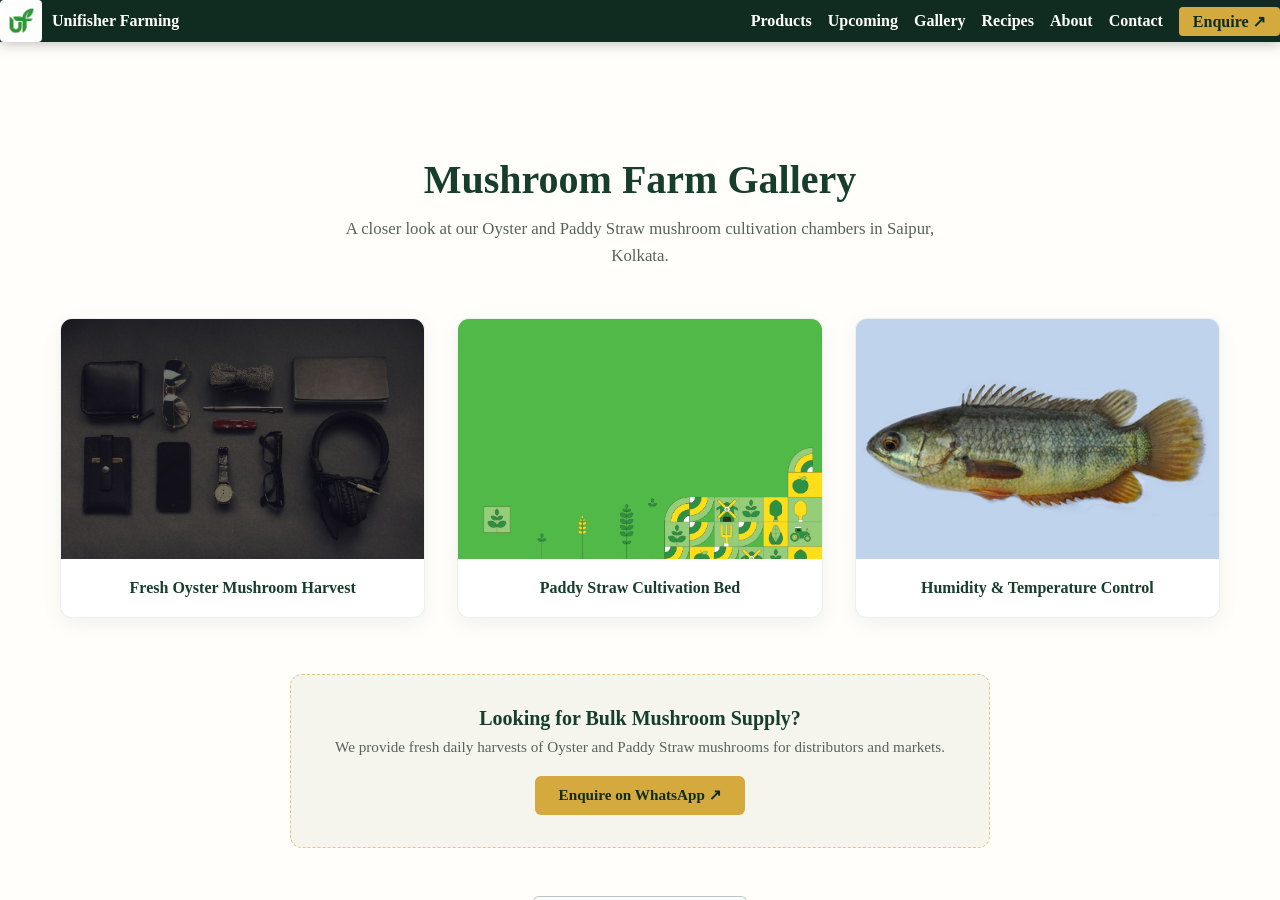
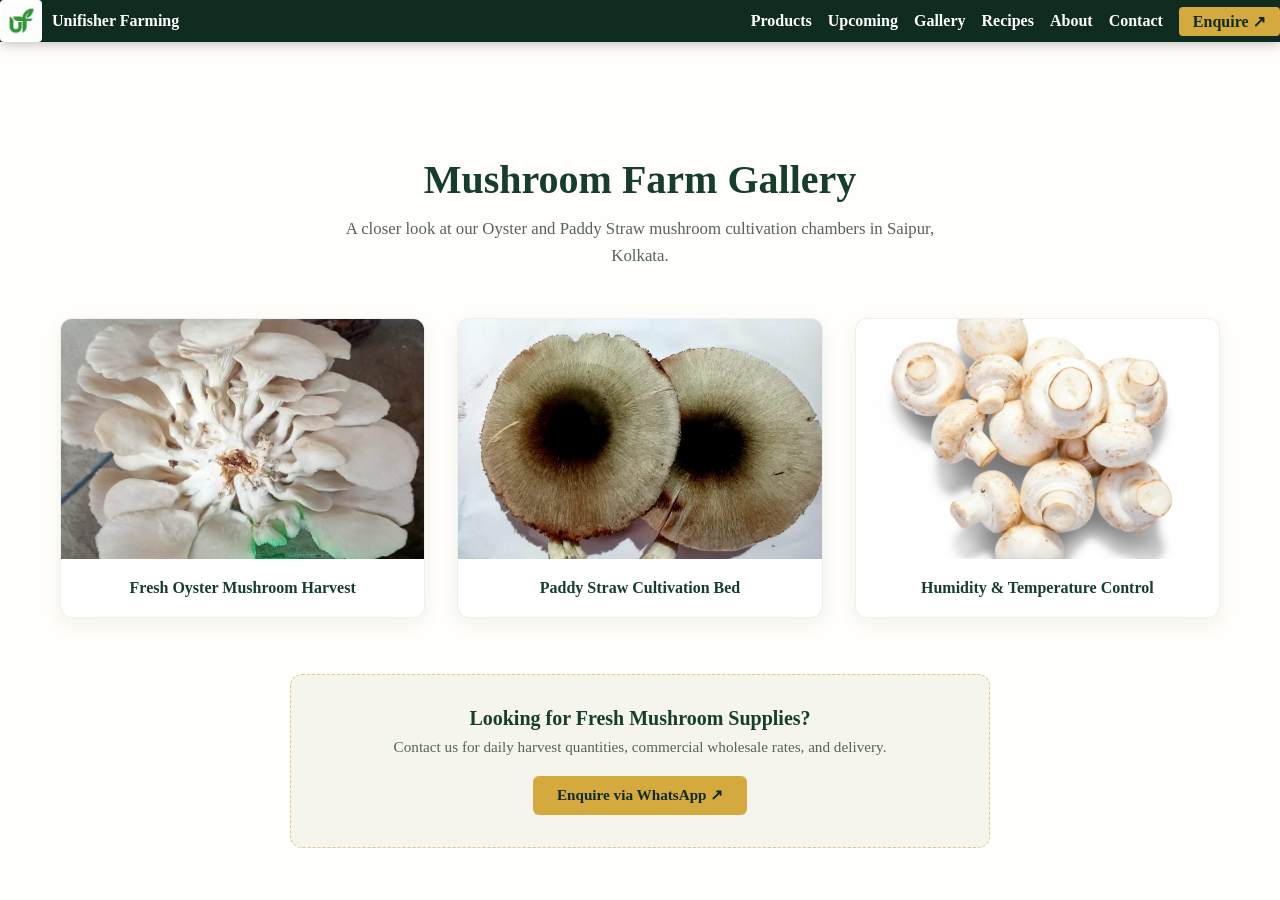
Before and after one commit to Unifisher/Unifisher-Website, a Jekyll site: the page built from gallery/mushrooms.html, in a window 1280 px wide and 900 px high. Built offline with Jekyll 4.4.1, drawn with Linux system fonts in a browser that asks for light colours; some web fonts are replaced; some of the changed text lies outside the part shown.

```diff
--- a/gallery/mushrooms.html
+++ b/gallery/mushrooms.html
@@ -20,30 +20,30 @@
     <!-- Photo Grid (Fluid Columns) -->
     <div style="display: grid; grid-template-columns: repeat(auto-fit, minmax(min(100%, 280px), 1fr)); gap: clamp(1.25rem, 3vw, 2rem); width: 100%; justify-content: center;">
 
-      <!-- Photo Card 1: Oyster Mushroom -->
+      <!-- Photo Card 1 -->
       <div class="gallery-photo-card" style="border-radius: 12px; overflow: hidden; box-shadow: 0 6px 20px rgba(16,44,32,0.06); background: #ffffff; border: 1px solid rgba(23,62,45,0.08); transition: transform 0.25s ease, box-shadow 0.25s ease;">
         <div style="height: 240px; overflow: hidden; background: #e5e7eb;">
-          <img src="{{ '/img/header-bg.jpg' | relative_url }}" alt="Fresh Oyster Mushroom Harvest" style="width: 100%; height: 100%; object-fit: cover; display: block; transition: transform 0.3s ease;">
+          <img src="{{ '/img/about/2.jpg' | relative_url }}" alt="Fresh Oyster Mushroom Harvest" style="width: 100%; height: 100%; object-fit: cover; display: block; transition: transform 0.3s ease;">
         </div>
         <div style="padding: 1.25rem 1rem; font-size: 1rem; font-weight: 600; color: #173e2d; text-align: center;">
           Fresh Oyster Mushroom Harvest
         </div>
       </div>
 
-      <!-- Photo Card 2: Paddy Straw Substrate Beds -->
+      <!-- Photo Card 2 -->
       <div class="gallery-photo-card" style="border-radius: 12px; overflow: hidden; box-shadow: 0 6px 20px rgba(16,44,32,0.06); background: #ffffff; border: 1px solid rgba(23,62,45,0.08); transition: transform 0.25s ease, box-shadow 0.25s ease;">
         <div style="height: 240px; overflow: hidden; background: #e5e7eb;">
-          <img src="{{ '/img/website-banner.png' | relative_url }}" alt="Paddy Straw Cultivation Unit" style="width: 100%; height: 100%; object-fit: cover; display: block; transition: transform 0.3s ease;">
+          <img src="{{ '/img/about/1.jpg' | relative_url }}" alt="Paddy Straw Cultivation Bed" style="width: 100%; height: 100%; object-fit: cover; display: block; transition: transform 0.3s ease;">
         </div>
         <div style="padding: 1.25rem 1rem; font-size: 1rem; font-weight: 600; color: #173e2d; text-align: center;">
           Paddy Straw Cultivation Bed
         </div>
       </div>
 
-      <!-- Photo Card 3: Controlled Environment -->
+      <!-- Photo Card 3 -->
       <div class="gallery-photo-card" style="border-radius: 12px; overflow: hidden; box-shadow: 0 6px 20px rgba(16,44,32,0.06); background: #ffffff; border: 1px solid rgba(23,62,45,0.08); transition: transform 0.25s ease, box-shadow 0.25s ease;">
         <div style="height: 240px; overflow: hidden; background: #e5e7eb;">
-          <img src="{{ '/img/koi-climbing-perch.jpg' | relative_url }}" alt="Incubation & Fruiting Chamber" style="width: 100%; height: 100%; object-fit: cover; display: block; transition: transform 0.3s ease;">
+          <img src="{{ '/img/about/3.jpeg' | relative_url }}" alt="Humidity and Temperature Control" style="width: 100%; height: 100%; object-fit: cover; display: block; transition: transform 0.3s ease;">
         </div>
         <div style="padding: 1.25rem 1rem; font-size: 1rem; font-weight: 600; color: #173e2d; text-align: center;">
           Humidity & Temperature Control
@@ -52,31 +52,15 @@
 
     </div>
 
-    <!-- Wholesale / Bulk CTA Box -->
+    <!-- Inquiry CTA Box -->
     <div style="margin-top: clamp(2.5rem, 5vw, 3.5rem); background: #f6f5ed; border: 1.5px dashed rgba(212, 169, 61, 0.6); border-radius: 12px; padding: 2rem 1.5rem; text-align: center; max-width: 650px; margin-left: auto; margin-right: auto;">
-      <h3 style="font-size: 1.25rem; font-weight: 700; color: #173e2d; margin: 0 0 0.5rem;">Looking for Bulk Mushroom Supply?</h3>
-      <p style="color: #55635b; font-size: 0.95rem; margin: 0 0 1.25rem;">We provide fresh daily harvests of Oyster and Paddy Straw mushrooms for distributors and markets.</p>
-      <a href="https://wa.me/918967211315?text=Hello%20Unifisher%20Farming,%20I%20am%20interested%20in%20bulk%20mushrooms." target="_blank" rel="noopener" style="display: inline-block; background-color: #d4a93d; color: #102c20; font-weight: 700; padding: 0.65rem 1.5rem; border-radius: 6px; text-decoration: none; font-size: 0.95rem;">
-        Enquire on WhatsApp ↗
-      </a>
-    </div>
-
-    <!-- Back to Gallery Link -->
-    <div style="margin-top: clamp(2rem, 4vw, 3rem); text-align: center;">
-      <a href="{{ '/' | relative_url }}#gallery" style="display: inline-block; color: #173e2d; font-weight: 700; text-decoration: none; padding: 0.6rem 1.4rem; border-radius: 6px; border: 1.5px solid rgba(23,62,45,0.3); background-color: #ffffff; transition: background-color 0.2s ease, border-color 0.2s ease;">
-        ← Back to Main Gallery
+      <h3 style="font-size: 1.25rem; font-weight: 700; color: #173e2d; margin: 0 0 0.5rem;">Looking for Fresh Mushroom Supplies?</h3>
+      <p style="color: #55635b; font-size: 0.95rem; margin: 0 0 1.25rem;">Contact us for daily harvest quantities, commercial wholesale rates, and delivery.</p>
+      <a href="https://wa.me/918967211315?text=Hello%20Unifisher%20Farming,%20I%20would%20like%20to%20enquire%20about%20bulk%20mushroom%20orders." target="_blank" rel="noopener"
+         style="display: inline-block; background-color: #d4a93d; color: #102c20; font-weight: 700; padding: 0.65rem 1.5rem; border-radius: 6px; text-decoration: none; font-size: 0.95rem;">
+        Enquire via WhatsApp ↗
       </a>
     </div>
 
   </div>
 </section>
-
-<style>
-  .gallery-photo-card:hover {
-    transform: translateY(-4px);
-    box-shadow: 0 12px 24px rgba(16, 44, 32, 0.1) !important;
-  }
-  .gallery-photo-card:hover img {
-    transform: scale(1.03);
-  }
-</style>
```
Also changed, not shown: gallery/dairy.html (+18 -11 lines), gallery/fish.html (+18 -34 lines).
